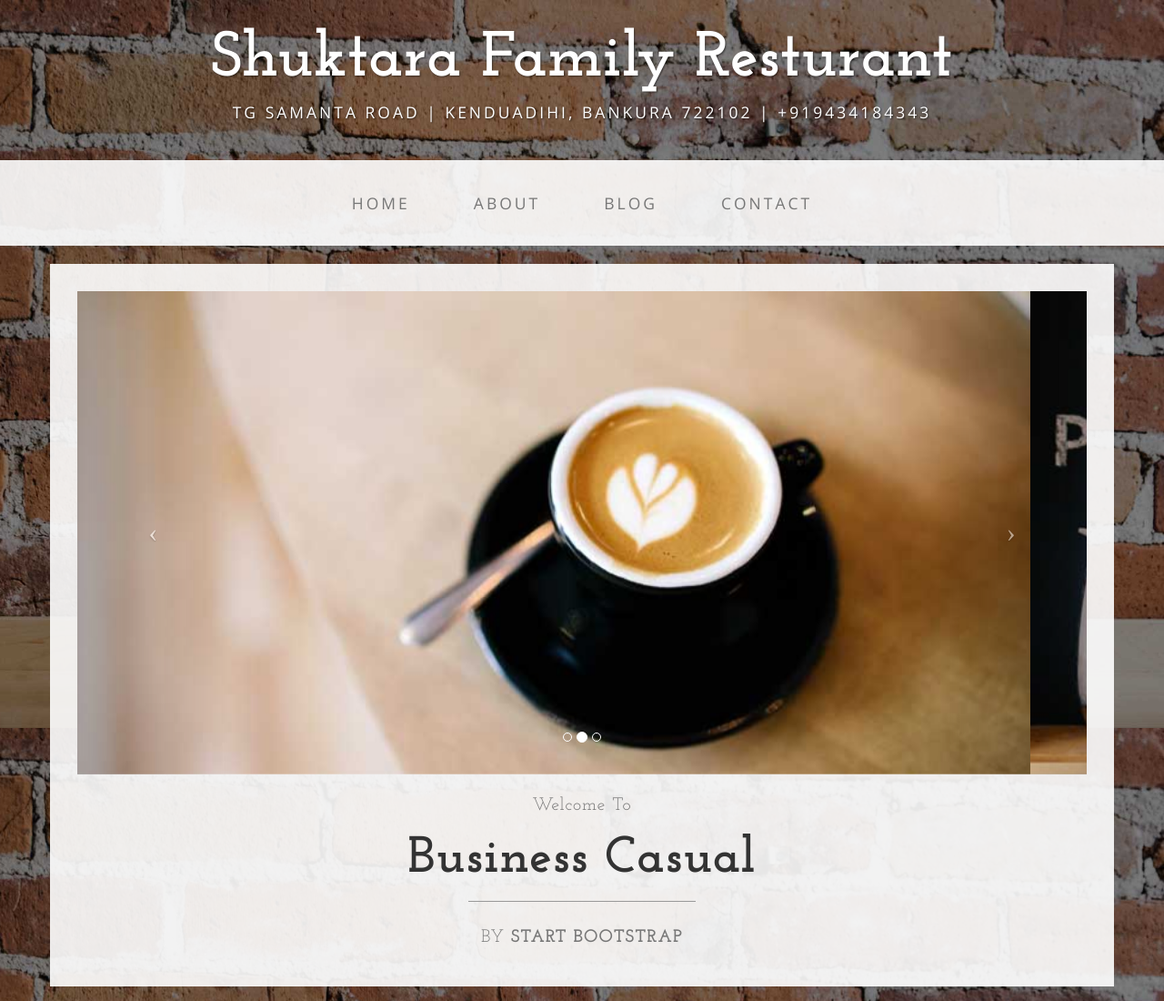
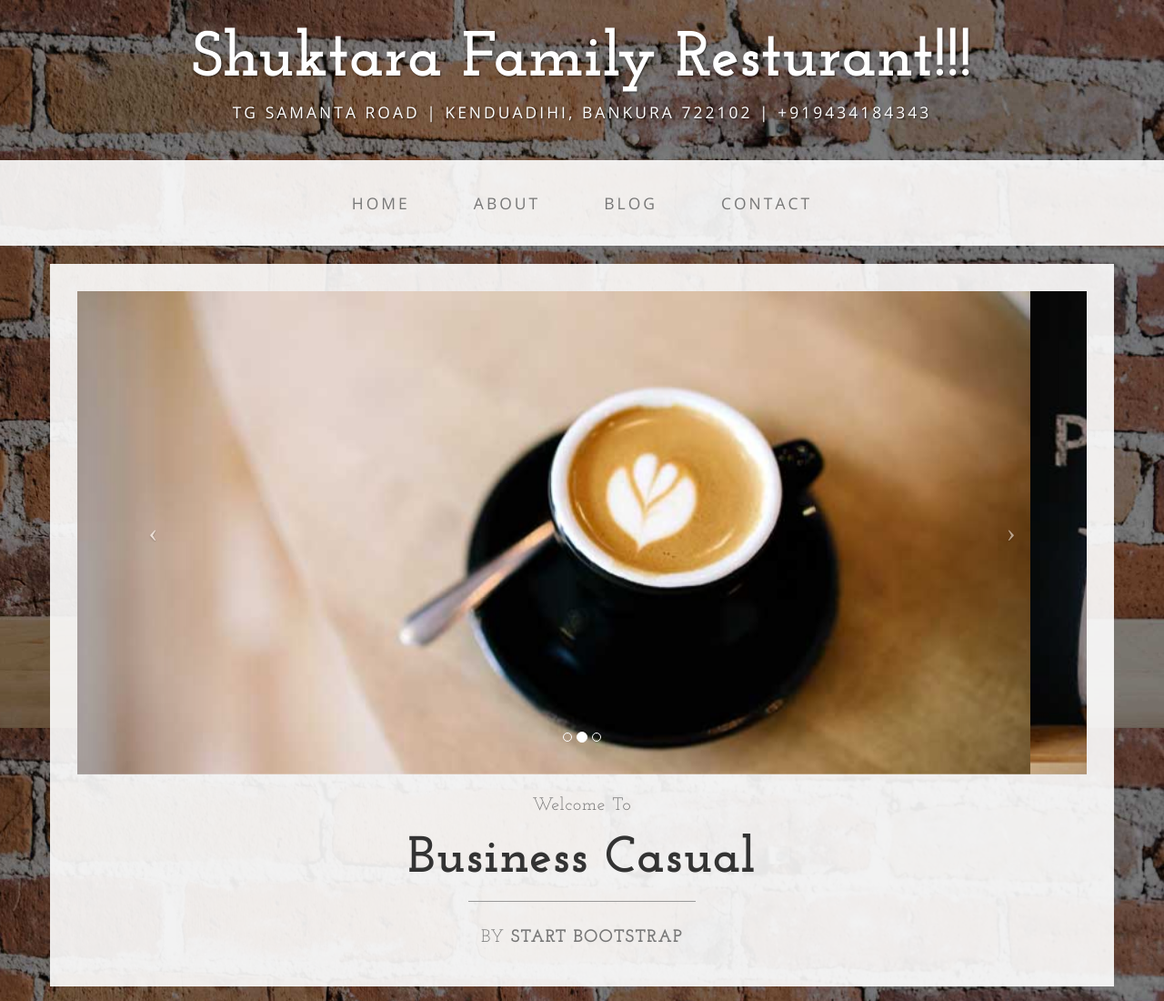
Before and after one commit to ashishthaps/shuktara, a plain HTML site: page Shuktara/index.html in a window 1280 px wide. Shown: the top 1100 px of the page at 91% size. Drawn offline with nearby package versions, Linux system fonts and the light colour scheme.

Commit message:
commit n

```diff
--- a/Shuktara/index.html
+++ b/Shuktara/index.html
@@ -32,7 +32,7 @@
 
 <body>
 
-    <div class="brand">Shuktara Family Resturant</div>
+    <div class="brand">Shuktara Family Resturant!!!</div>
     <div class="address-bar">TG Samanta Road | Kenduadihi, Bankura 722102 | +919434184343</div>
 
     <!-- Navigation -->
```
